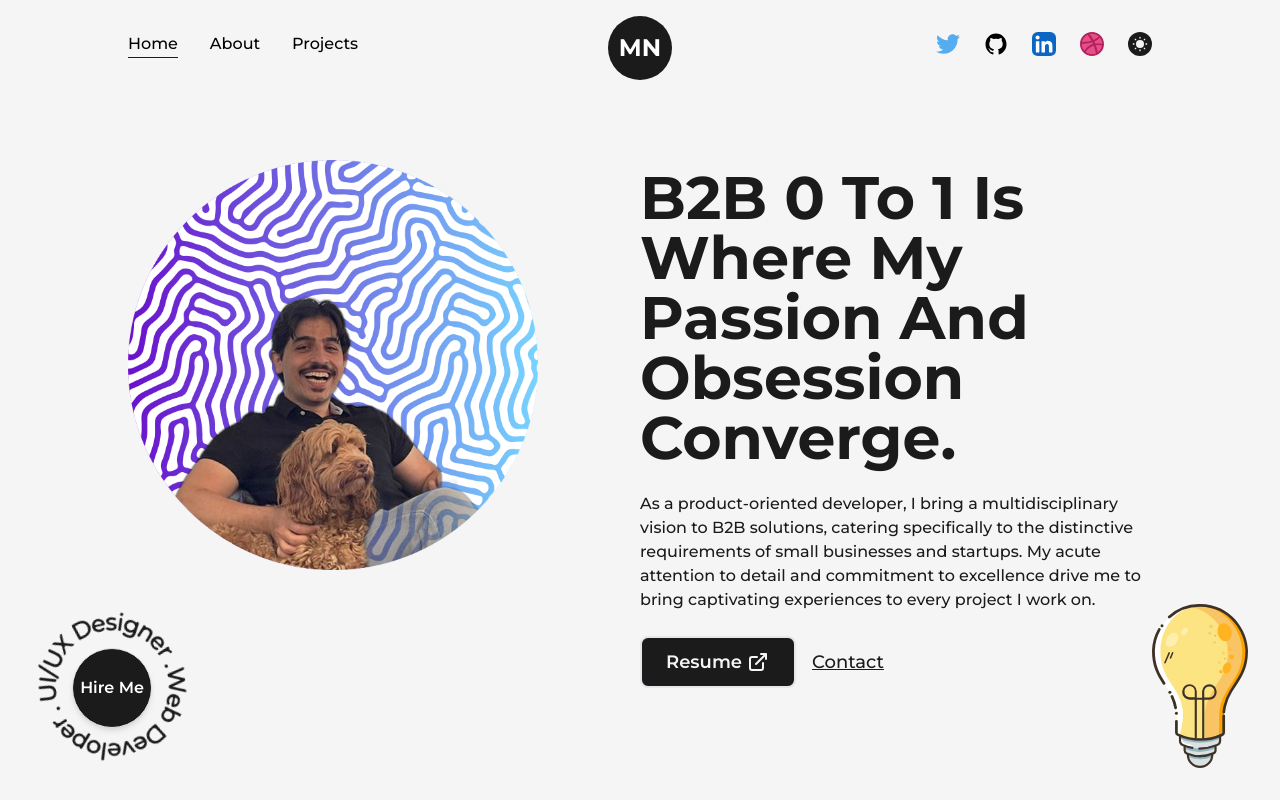
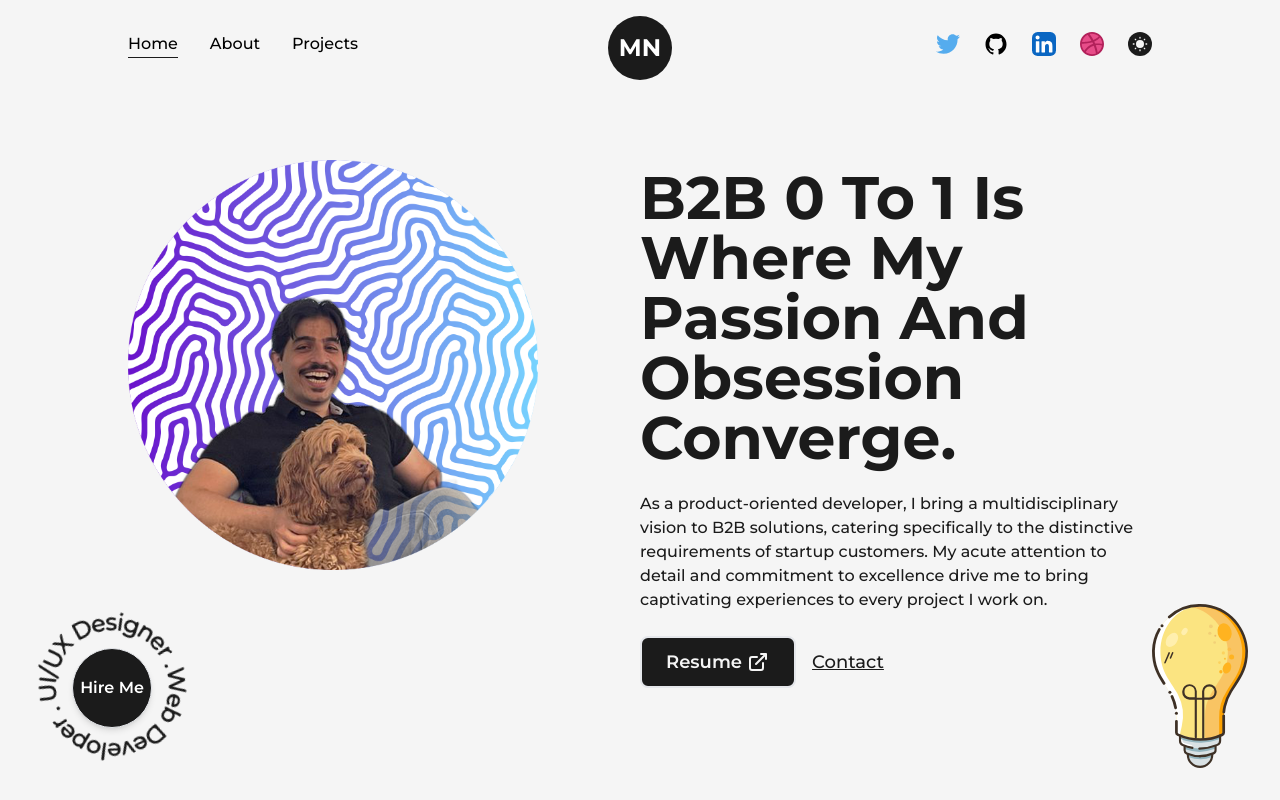
Before and after one commit to robonafisi/product-portfolio, a Next.js app: page / in a window 1280 px wide. Shown: the top 800 px of the page. Built offline with nearby package versions, Linux system fonts and the light colour scheme.

Commit message:
One word

```diff
--- a/src/pages/index.js
+++ b/src/pages/index.js
@@ -45,7 +45,7 @@ export default function Home() {
                 className="!text-left !text-6xl xl:!text-5xl lg:!text-center lg:!text-6xl md:!text-5xl sm:!text-3xl"
               />
               <p className="my-4 text-base font-medium md:text-sm sm:!text-xs">
-              As a product-oriented developer, I bring a multidisciplinary vision to B2B solutions, catering specifically to the distinctive requirements of small businesses and startups. My acute attention to detail and commitment to excellence drive me to bring captivating experiences to every project I work on.
+              As a product-oriented developer, I bring a multidisciplinary vision to B2B solutions, catering specifically to the distinctive requirements of startup customers. My acute attention to detail and commitment to excellence drive me to bring captivating experiences to every project I work on.
               </p>
               <div className="mt-2 flex items-center self-start lg:self-center">
                 <Link
```
